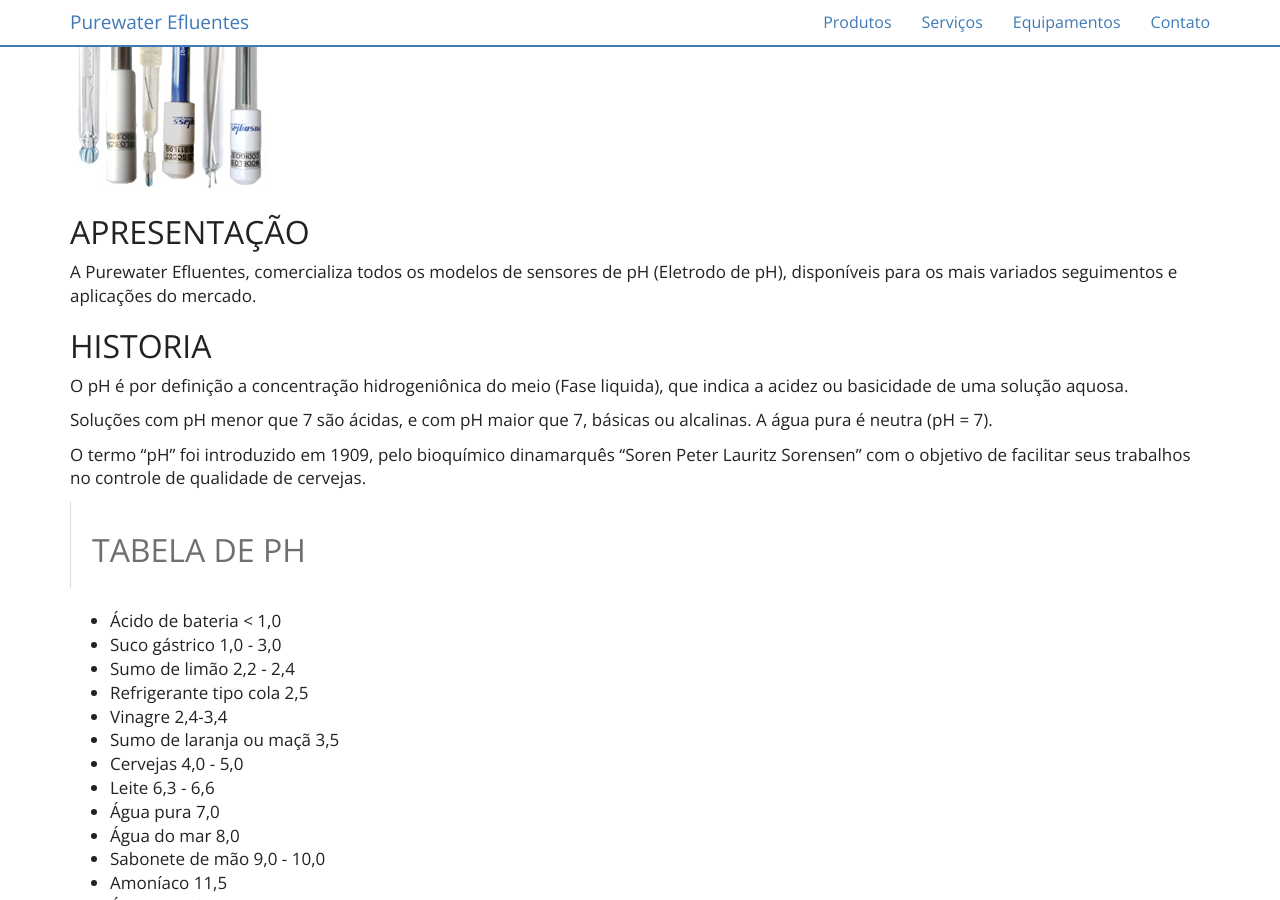
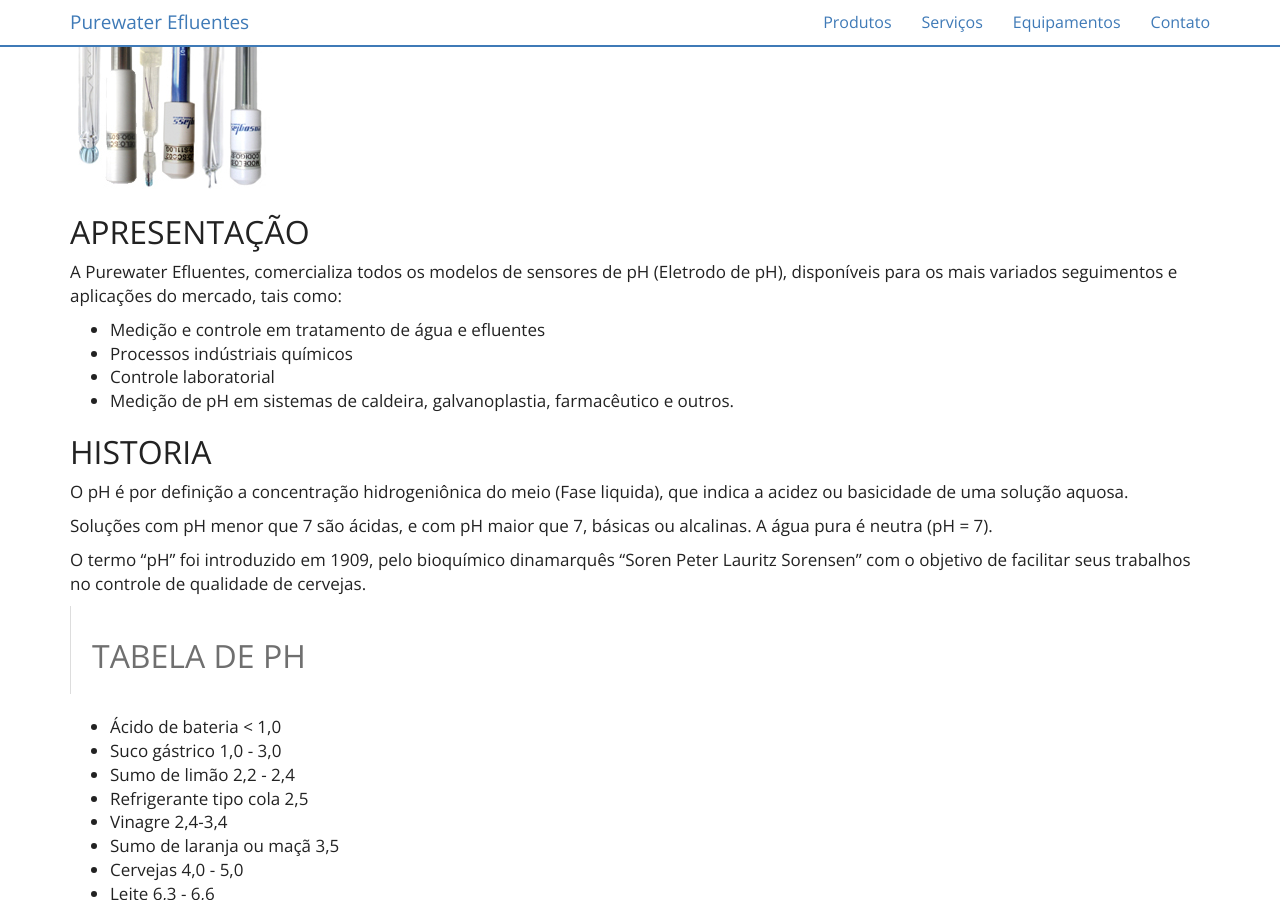
Before and after one commit to purewaterefluentes/purewaterefluentes.github.io, a Jekyll site: the page built from equipamentos/eletrodo-de-ph.md, in a window 1280 px wide and 900 px high, scrolled down 438 px. Built offline with Jekyll 4.4.1, drawn with Linux system fonts in a browser that asks for light colours; nearby versions of some CDN libraries; library files that are not in the unit come from our copies.

Commit message:
Update eletrodo-de-ph.md

```diff
--- a/equipamentos/eletrodo-de-ph.md
+++ b/equipamentos/eletrodo-de-ph.md
@@ -8,7 +8,13 @@
 
 ## APRESENTAÇÃO
 
-A Purewater Efluentes, comercializa todos os modelos de sensores de pH (Eletrodo de pH), disponíveis para os mais variados seguimentos e aplicações do mercado.
+A Purewater Efluentes, comercializa todos os modelos de sensores de pH (Eletrodo de pH), disponíveis para os mais variados seguimentos e aplicações do mercado, tais como:
+
+- Medição e controle em tratamento de água e efluentes
+- Processos indústriais químicos
+- Controle laboratorial
+- Medição de pH em sistemas de caldeira, galvanoplastia, farmacêutico e outros.
+
 
 
 ## HISTORIA
```
